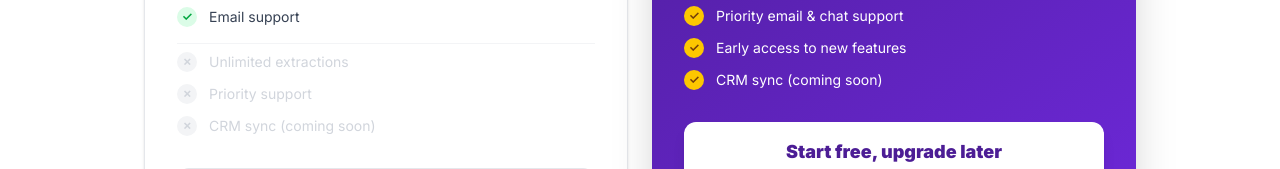
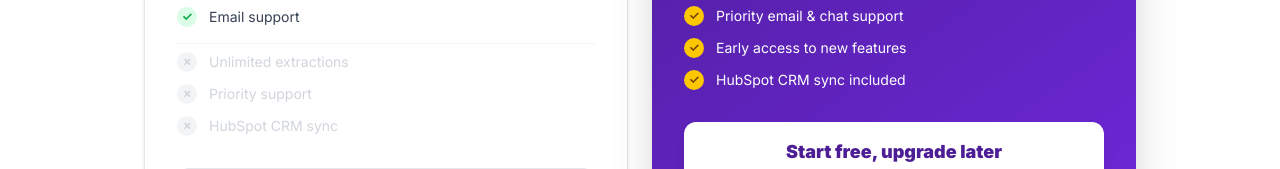
Before and after one commit to initiaops/reclaim-app, a Next.js app: page /pricing in a window 1280 px wide. Shown: the part 631-800 px from the top of the page. Built offline with nearby package versions, Linux system fonts and the light colour scheme; no server answers.

Commit message:
Update CRM sync feature text

```diff
--- a/app/dashboard/billing/page.tsx
+++ b/app/dashboard/billing/page.tsx
@@ -99,7 +99,7 @@ export default async function BillingPage() {
               'All 9 CRM fields extracted automatically',
               'Copy & download results in one click',
               'Priority email support',
-              'CRM sync — coming soon',
+              'HubSpot CRM sync — one click deal creation',
               'Early access to new features',
             ].map((item) => (
               <li key={item} className="flex items-center gap-3 text-sm text-gray-700">
--- a/app/pricing/page.tsx
+++ b/app/pricing/page.tsx
@@ -53,7 +53,7 @@ export default async function PricingPage() {
                 </div>
               ))}
               <div className="pt-2 border-t border-gray-100 mt-4 space-y-3">
-                {['Unlimited extractions', 'Priority support', 'CRM sync (coming soon)'].map((f) => (
+                {['Unlimited extractions', 'Priority support', 'HubSpot CRM sync'].map((f) => (
                   <div key={f} className="flex items-center gap-3 text-sm text-gray-300">
                     <span className="w-5 h-5 rounded-full bg-gray-100 text-gray-300 flex items-center justify-center text-xs font-bold shrink-0">✗</span>
                     {f}
@@ -94,7 +94,7 @@ export default async function PricingPage() {
                 'Persistent extraction history',
                 'Priority email & chat support',
                 'Early access to new features',
-                'CRM sync (coming soon)',
+                'HubSpot CRM sync included',
               ].map((f) => (
                 <div key={f} className="flex items-center gap-3 text-sm text-white">
                   <span className="w-5 h-5 rounded-full bg-yellow-400 text-yellow-900 flex items-center justify-center text-xs font-bold shrink-0">✓</span>
@@ -164,7 +164,7 @@ export default async function PricingPage() {
                 { feature: 'Extraction history (saved)', free: '—', pro: 'Last 50' },
                 { feature: 'AI confidence score', free: '✓', pro: '✓' },
                 { feature: 'Support', free: 'Email', pro: 'Priority' },
-                { feature: 'CRM sync', free: '—', pro: 'Coming soon' },
+                { feature: 'HubSpot CRM sync', free: '—', pro: '✓ Included' },
                 { feature: 'Early access to features', free: '—', pro: '✓' },
               ].map(({ feature, free, pro }, i) => (
                 <tr key={feature} className={`border-b border-gray-100 ${i % 2 === 0 ? 'bg-white' : 'bg-gray-50'}`}>
```
